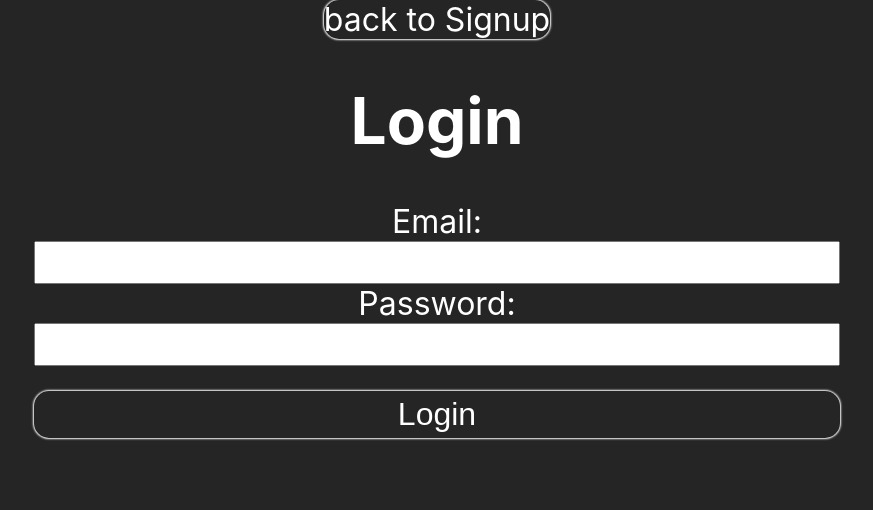
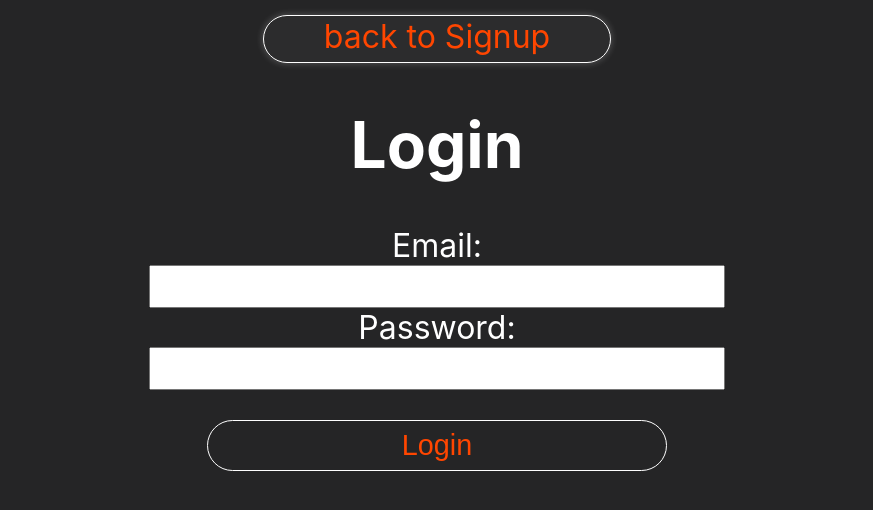
Before and after one commit to Gk1mtd/metronome-frontend, a React (Create React App) app: page /setlist/1/song in a window 1280 px wide. Shown: the top 510 px of the page, without its empty margins (203-1076 px from the left). Built offline with nearby package versions, Linux system fonts and the light colour scheme; no server answers.

Commit message:
styling in general
Co-authored-by: Philipp Kastl <philippkastl@gmail.com>

```diff
--- a/src/App.css
+++ b/src/App.css
@@ -1,5 +1,13 @@
+/* variables */
+:root {
+  --backgroundcolor: #252526;
+  --green: #12b886;
+  --orange: #ff4600;
+  --blue: #479eea;
+}
+
 body {
-  background-color: #252526;
+  background-color: var(--backgroundcolor);
   font-size: 32px;
   color: white;
   width: 90%;
@@ -7,120 +15,259 @@ body {
   text-align: center;
 }
 
-a {
-  text-decoration: none;
-  color: white;
-  border-radius: 15px;
-  box-shadow: 0 0 2px 1px white;
-  margin-bottom: 25px;
-}
-a:hover {
-  box-shadow: 0 0 8px 2px white;
-}
-video {
-  margin-bottom: 25px;
-}
-
-@media screen and (min-width: 480px) {
-  video {
-    width: 30%;
-    margin: 0 35%;
-    margin-bottom: 25px;
-  }
-  .Signup form {
-    display: flex;
-    flex-direction: column;
-    justify-content: center;
-    width: 30%;
-    margin: 0 35%;
-  }
-  .Login form {
-    display: flex;
-    flex-direction: column;
-    justify-content: center;
-    width: 30%;
-    margin: 0 35%;
-  }
-}
-
-button {
-  font-size: 2rem;
-  background-color: rgba(0, 0, 0, 0);
-  color: white;
-  border: none;
-  border-radius: 15px;
-  box-shadow: 0 0 2px 1px white;
-  padding: 5px;
-  margin-top: 25px;
-}
-button:hover {
-  box-shadow: 0 0 8px 2px white;
-}
-
+/* Home */
 .Home {
   display: flex;
   flex-direction: column;
-  justify-content: center;
+}
+.Home h2 {
+  font-size: 0.9em;
+  font-weight: 500;
+  margin-top: 55px;
+  margin-bottom: -15px;
+}
+.Home p {
+  font-size: 0.7em;
+  margin-bottom: 5px;
+}
+.Home video {
+  width: 50%;
+  margin: auto;
+  margin-bottom: 10px;
+}
+/* Link appeareance as buttons */
+.link-button {
+  text-decoration: none;
+  color: var(--orange);
+  border: 1px solid white;
+
+  border-radius: 90px;
+  margin-top: 15px;
+  padding: 1px 0 6px 0;
+}
+.link-button:hover {
+  background-color: rgba(255, 255, 255, 0.05);
+  box-shadow: 0 0 10px 1px rgba(255, 255, 255, 0.3);
 }
 
-.Signup form {
+form {
   display: flex;
   flex-direction: column;
-  justify-content: center;
-  width: 70%;
-  margin: 0 15%;
-}
-.Login form {
-  display: flex;
-  flex-direction: column;
-  justify-content: center;
-  width: 70%;
-  margin: 0 15%;
+  width: 100%;
+  margin: auto;
 }
 input {
   font-size: 1em;
   text-align: center;
 }
 
-.Error {
-  background-color: tomato;
-  color: black;
-  font-size: 3em;
-  height: 100vh;
+/* Signup */
+.Signup,
+.Login {
+  display: flex;
+  flex-direction: column;
+}
+/* Buttons */
+.Signup button,
+.Login button,
+.Setlists button {
+  background: none;
+  border: 1px solid white;
+  border-radius: 90px;
+  color: var(--orange);
+  padding: 8px 20px;
+  margin: auto;
+  margin-top: 30px;
+  font-size: 0.9em;
+  width: 80%;
 }
 
-.user-icon-link {
+.delete-button {
+  color: white;
+  font-size: 1em;
+  margin-top: 20px;
+  background: none;
+  border: none;
+}
+
+/* Setlists and Setlist */
+.user-icon {
+  margin-top: 20px;
+  display: flex;
+  justify-content: flex-end;
+}
+.user-icon img {
+  width: 64px;
+}
+.list-item {
+  display: block;
+  text-decoration: none;
+  color: var(--orange);
+  border: 1px solid white;
+  background-color: rgba(255, 255, 255, 0.02);
+  box-shadow: 0 0 10px 1px rgba(255, 255, 255, 0.1);
+  border-radius: 90px;
+  margin: auto;
+  padding: 1px 0 6px 0;
+  margin-top: 15px;
+  margin-bottom: 15px;
+}
+
+.list-item:hover {
+  background-color: rgba(255, 255, 255, 0.05);
+  box-shadow: 0 0 10px 1px rgba(255, 255, 255, 0.3);
+}
+/* Input form and + to add items */
+.add-item {
+  display: flex;
+  flex-direction: row;
+  justify-content: center;
+  margin-top: 20px;
+}
+.add-item input {
+  width: 100%;
+  display: inline;
+}
+.add-item button {
+  width: 20%;
+  color: white;
+  display: inline;
+  padding: 0;
+  line-height: 20px;
+  padding-bottom: 10px;
+  border: none;
+  font-size: 2em;
+  margin: auto;
+  border: none;
+  margin: auto;
+  background: none;
+}
+
+/* Setlist */
+.Setlist {
+  display: flex;
+  flex-direction: column;
+  justify-content: center;
+}
+.song-card {
+  display: flex;
+  justify-content: space-between;
+  align-items: center;
+}
+
+.song-card .list-item {
+  width: 90%;
+  padding: 0;
+  margin: 0;
+  border: none;
+  background: none;
   box-shadow: none;
-  position: relative;
-  margin: 50px 0 0 85%;
+
+  color: white;
 }
-.user-icon {
-  width: 50px;
+
+.Setlist .link-button {
+  font-size: 1.1em;
+  width: 80%;
+  margin: auto;
+  margin-top: 20px;
+}
+
+/* Song */
+.Song {
+  display: flex;
+  flex-direction: column;
+  justify-content: center;
+}
+.Song .delete-button {
+  background-color: tomato;
+  width: 30%;
+  border-radius: 90px;
+  margin: auto;
+  margin-top: 15px;
+}
+.save-button {
+  color: white;
+  font-size: 1em;
+  margin-top: 20px;
+  background-color: var(--green);
   border: none;
-  margin-top: 5%;
-  margin-right: 5%;
+  border-radius: 90px;
+  width: 30%;
+  margin: auto;
+  margin-top: 15px;
 }
-.Setlists a {
-  text-decoration: none;
-  color: white;
-  border-radius: 15px;
-  box-shadow: none;
-  margin-bottom: 25px;
+.Song input {
+  margin: 10px;
 }
-.Setlists button {
-  font-size: 3rem;
-  background-color: rgba(0, 0, 0, 0);
+
+.song-buttons {
+  display: flex;
+  flex-direction: row;
+  justify-content: space-evenly;
+  margin: 0;
+  margin-bottom: 10px;
+}
+.song-buttons button {
+  background: none;
   color: white;
   border: none;
-  box-shadow: none;
-  padding: 5px;
-  margin-top: 25px;
+  font-size: 1.5em;
 }
-.setlist-card {
-  box-shadow: 0 0 2px 1px white;
-  border-radius: 15px;
+.Song textarea {
+  font-size: 0.7em;
+  font-family: 'Segoe UI', Tahoma, Geneva, Verdana, sans-serif;
 }
 
-.song-card {
-  background: rgba(23, 0, 29, 0.322);
+
+/* Chrome, Safari, Edge, Opera */
+input::-webkit-outer-spin-button,
+input::-webkit-inner-spin-button {
+  -webkit-appearance: none;
+  margin: 0;
 }
+
+/* Firefox */
+input[type="number"] {
+  -moz-appearance: textfield;
+}
+
+/* for desktops */
+@media screen and (min-width: 810px) {
+  .Home {
+    display: flex;
+    flex-direction: column;
+  }
+  .Home video {
+    width: 30%;
+    margin: auto;
+    margin-bottom: 10px;
+  }
+  .link-button {
+    text-decoration: none;
+    color: var(--orange);
+    border: 1px solid white;
+    background-color: rgba(255, 255, 255, 0.03);
+    box-shadow: 0 0 6px 1px rgba(255, 255, 255, 0.2);
+    border-radius: 90px;
+    margin: auto;
+    padding: 1px 0 6px 0;
+    margin-top: 15px;
+    width: 30%;
+  }
+  .link-button:hover {
+    background-color: rgba(255, 255, 255, 0.05);
+    box-shadow: 0 0 10px 1px rgba(255, 255, 255, 0.3);
+  }
+  form {
+    width: 50%;
+  }
+
+  .setlist-item {
+    width: 60%;
+  }
+  .setlist-item:hover {
+    background-color: rgba(255, 255, 255, 0.05);
+    box-shadow: 0 0 10px 1px rgba(255, 255, 255, 0.3);
+  }
+}
--- a/src/components/Home.js
+++ b/src/components/Home.js
@@ -1,15 +1,32 @@
-import React from 'react';
-import { Link } from 'react-router-dom';
-import logo from "../assets/logo.webm"
+import React from "react";
+import { Link } from "react-router-dom";
+import logo from "../assets/logo.webm";
 
 function Home() {
   return (
-    <div className='Home'>
+    <div className="Home">
       <h1>Metro-Know-Me</h1>
-      <video muted={true} autoPlay={true} loop={true} src={logo} alt='logo2' />
-      <Link to='/signup'>Signup</Link>
-      <br/>
-      <Link to='/login'>Login</Link>
+      <video muted={true} autoPlay={true} loop={true} src={logo} alt="logo2" />
+      <Link className="link-button" to="/signup">
+        Signup
+      </Link>
+      <br />
+      <Link className="link-button" to="/login">
+        Login
+      </Link>
+      <div className="info-text">
+        <h2>What is it all about?</h2>
+        <p>
+          It will help to organize your setlist and also shows the BPM for each
+          song.
+        </p>
+        <p>
+          Frist Signup, then create a setlist. You can add songs in each
+          setlist. Each song can have its own BPM.
+        </p>
+        <p>Thats Metro-Know-Me, an app for musicians.</p>
+        <p>From Philipp Kastl and Michael Seitz</p>
+      </div>
     </div>
   );
 }
--- a/src/components/Login.js
+++ b/src/components/Login.js
@@ -22,9 +22,9 @@ function Login() {
 
   return (
     <div className="Login">
-      <Link to={`/signup`}>back to Signup</Link>
+      <Link className="link-button" to={`/signup`}>back to Signup</Link>
       <h1>Login</h1>
-      {renderErrorParser()}{" "}
+      {responseMessage?.message && renderErrorParser()}
       {/**parses the error message from api hook to show the right message */}
       <form
         onSubmit={(event) => {
--- a/src/components/Setlists.js
+++ b/src/components/Setlists.js
@@ -12,17 +12,22 @@ function Setlists() {
 
   return (
     <div className="Setlists">
-      <Link className="user-icon-link" to="/user">
-        <img className="user-icon" src={userIcon} alt="user icon" />
-      </Link>
+      <div className="user-icon">
+        <Link className="user-icon-link" to="/user">
+          <img src={userIcon} alt="user icon" />
+        </Link>
+      </div>
+
       <h1>Setlists</h1>
       {/** prints setlists from user, gained from custom hook usesetlistapi */}
       {setlists.map((element) => (
-        <div className="setlist-card" key={element._id}>
-          <Link to={`/setlist/${element._id}`}>
-            <p key={element._id}>{element.name}</p>
-          </Link>
-        </div>
+        <Link
+          key={element._id}
+          className="list-item"
+          to={`/setlist/${element._id}`}
+        >
+          {element.name}
+        </Link>
       ))}
       <form
         onSubmit={(event) => {
@@ -31,8 +36,10 @@ function Setlists() {
           event.target.name.value = "";
         }}
       >
-        <button type="submit">+</button>
-        <input name="name" placeholder="New Setlist Name"></input>
+        <div className="add-item">
+          <input name="name" placeholder="New Setlist Name"></input>
+          <button type="submit">+</button>
+        </div>
       </form>
     </div>
   );
--- a/src/components/Signup.js
+++ b/src/components/Signup.js
@@ -1,6 +1,6 @@
 import React from "react";
 import useAPI from "../customHooks/user.api";
-import { Link } from 'react-router-dom'
+import { Link } from "react-router-dom";
 
 /** uses api custom hook to sign up a new user */
 function Signup() {
@@ -8,7 +8,9 @@ function Signup() {
 
   return (
     <div className="Signup">
-          <Link to={`/login`}>back to Login</Link>
+      <Link className="link-button" to={`/login`}>
+        back to Login
+      </Link>
 
       <h1>Signup</h1>
       {responseMessage && <p>{responseMessage.message}</p>}
@@ -26,7 +28,7 @@ function Signup() {
         <input name="email" type="email"></input>
         <label htmlFor="password">Password</label>
         <input name="password" type="password"></input>
-        <button type="submit">Create new Account</button>
+        <button type="submit">Signup</button>
       </form>
     </div>
   );
--- a/src/components/Song.js
+++ b/src/components/Song.js
@@ -20,9 +20,11 @@ function Song() {
   }
 
   return (
-    <div>
-    <Link to={`/setlist/${setlistId}`}>back to Setlist</Link>
-    <br/>
+    <div className="Song">
+      <Link className="link-button" to={`/setlist/${setlistId}`}>
+        back to Setlist
+      </Link>
+      <br />
       Song
       <form
         onSubmit={(event) => {
@@ -41,14 +43,19 @@ function Song() {
         <br />
         <input name="bpm" type="number" placeholder="BPM"></input>
         <br />
-        <button>-</button>
-        <button>+</button>
+        <div className="song-buttons">
+          <button>-</button>
+          <button>+</button>
+        </div>
         <br />
         <textarea name="notes" placeholder="Notes"></textarea>
         <br />
-        <button type="submit">Save</button>
+        <button className="save-button" type="submit">
+          Save
+        </button>
       </form>
       <button
+        className="delete-button"
         onClick={() => {
           deleteSong(setlistId, songId);
           navigateTo(-1);
```
Also changed, not shown: src/components/Setlist.js (+23 -13 lines), 1 other file (tests, documents, lock files or other folders).
